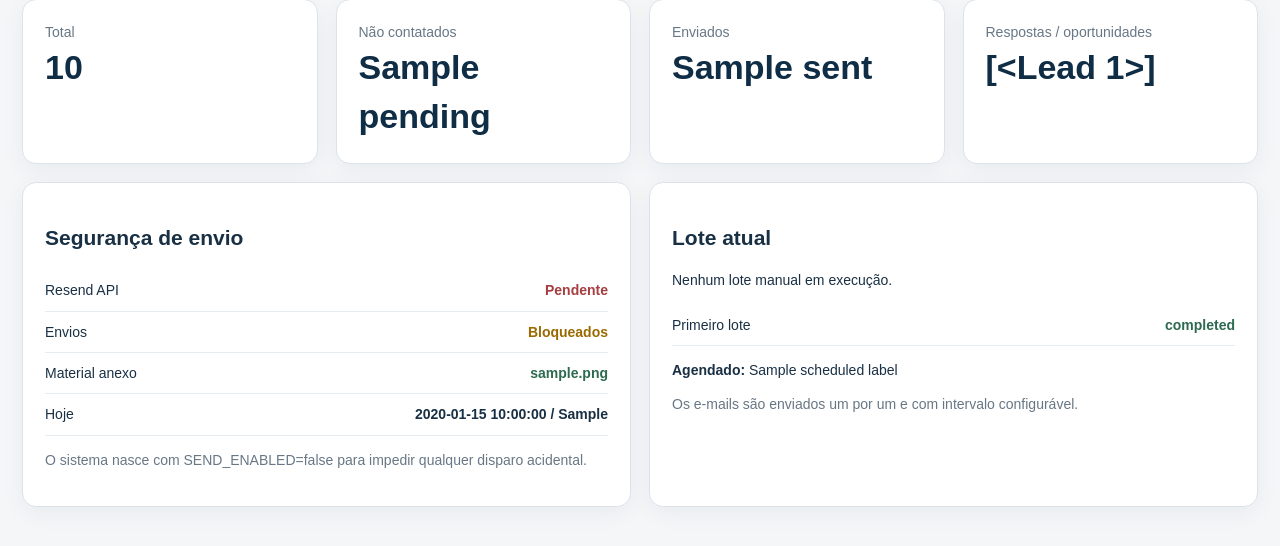
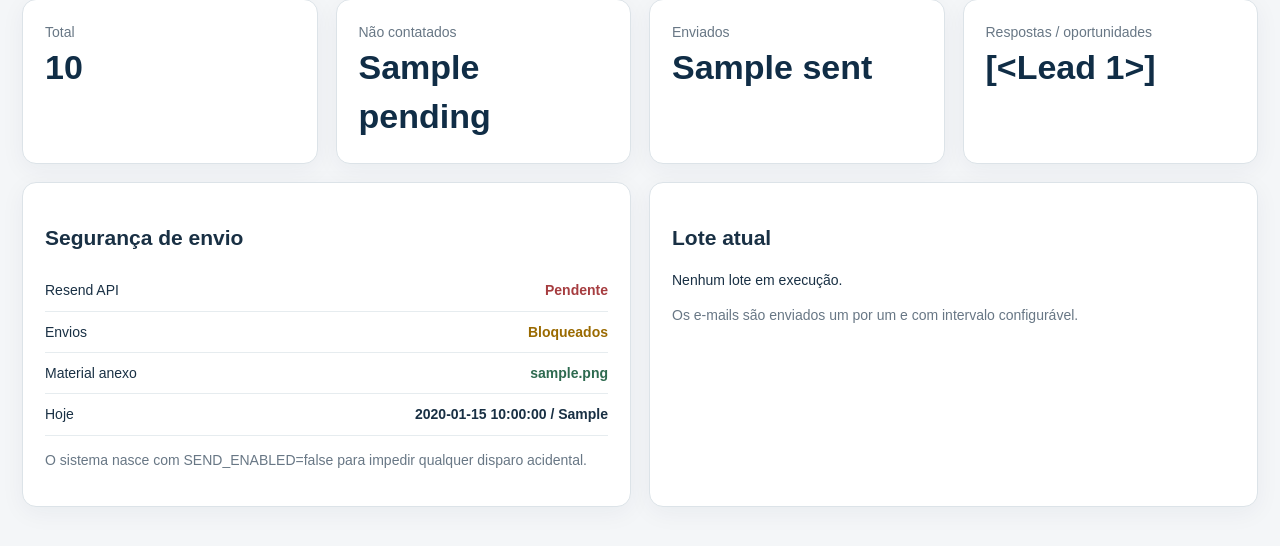
Before and after one commit to hugomsilvaadv/hm-email-disparador, a Flask app: template templates/dashboard.html in a window 1280 px wide. Shown: the part 196-742 px from the top of the page. Run offline with Flask 3, Linux system fonts and the light colour scheme; tables that the repository leaves empty hold one stand-in row (values such as "Sample post"); the template is opened without the code that fills it: values that come from a table or form of the project are taken from there, most other values are stand-ins (such as "Sample title", 1, 10 or a date in 2020); some libraries are stand-ins or nearby versions.

Commit message:
Remover agendador duplicado do painel web

```diff
--- a/templates/dashboard.html
+++ b/templates/dashboard.html
@@ -16,11 +16,7 @@
     <p class="muted">O sistema nasce com SEND_ENABLED=false para impedir qualquer disparo acidental.</p>
   </section>
   <section class="card"><h2>Lote atual</h2>
-    {% if batch.running %}<p><strong>Em execução</strong></p><p>{{ batch.done }} de {{ batch.total }} processados · {{ batch.errors }} erro(s)</p>{% else %}<p>Nenhum lote manual em execução.</p>{% endif %}
-    {% if scheduled_campaign %}
-      <div class="status-row"><span>Primeiro lote</span><b class="{{ 'ok' if scheduled_campaign.status == 'completed' else 'warn' }}">{{ scheduled_campaign.status }}</b></div>
-      {% if scheduled_label %}<p><strong>Agendado:</strong> {{ scheduled_label }}</p>{% endif %}
-    {% endif %}
+    {% if batch.running %}<p><strong>Em execução</strong></p><p>{{ batch.done }} de {{ batch.total }} processados · {{ batch.errors }} erro(s)</p>{% else %}<p>Nenhum lote em execução.</p>{% endif %}
     <p class="muted">Os e-mails são enviados um por um e com intervalo configurável.</p>
   </section>
 </div>
```
